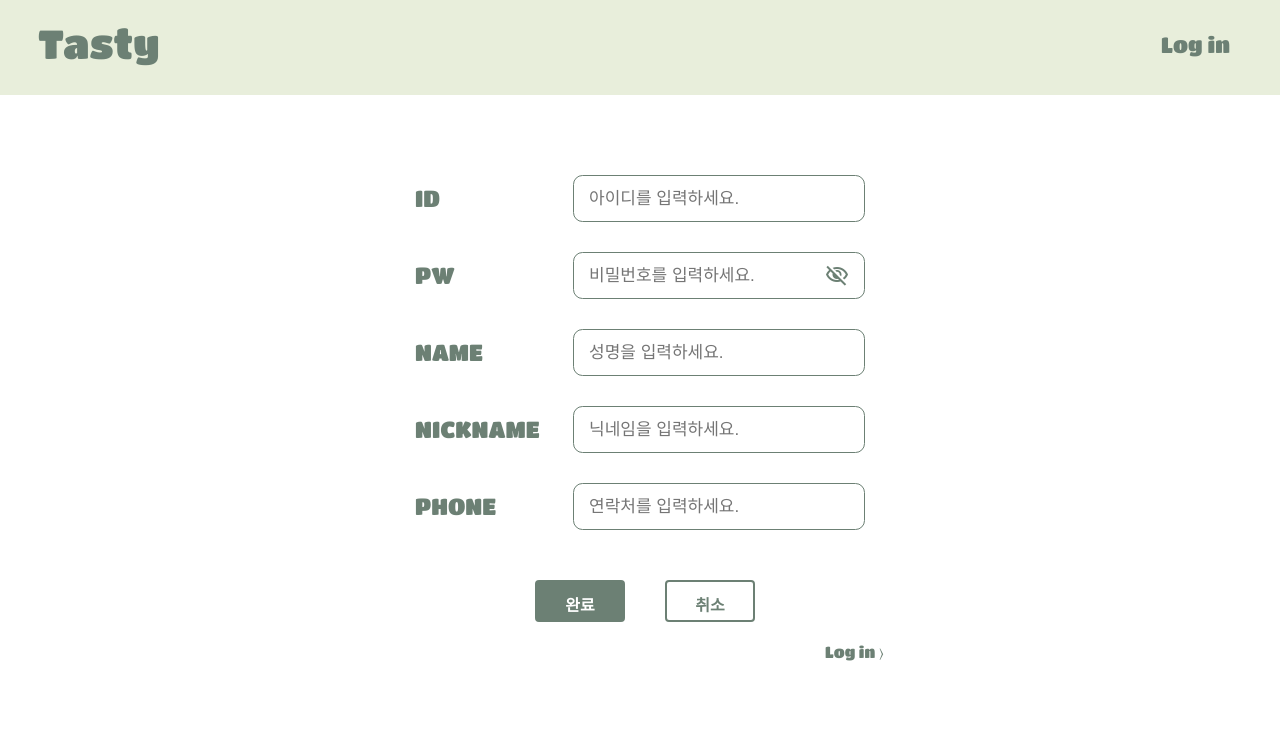
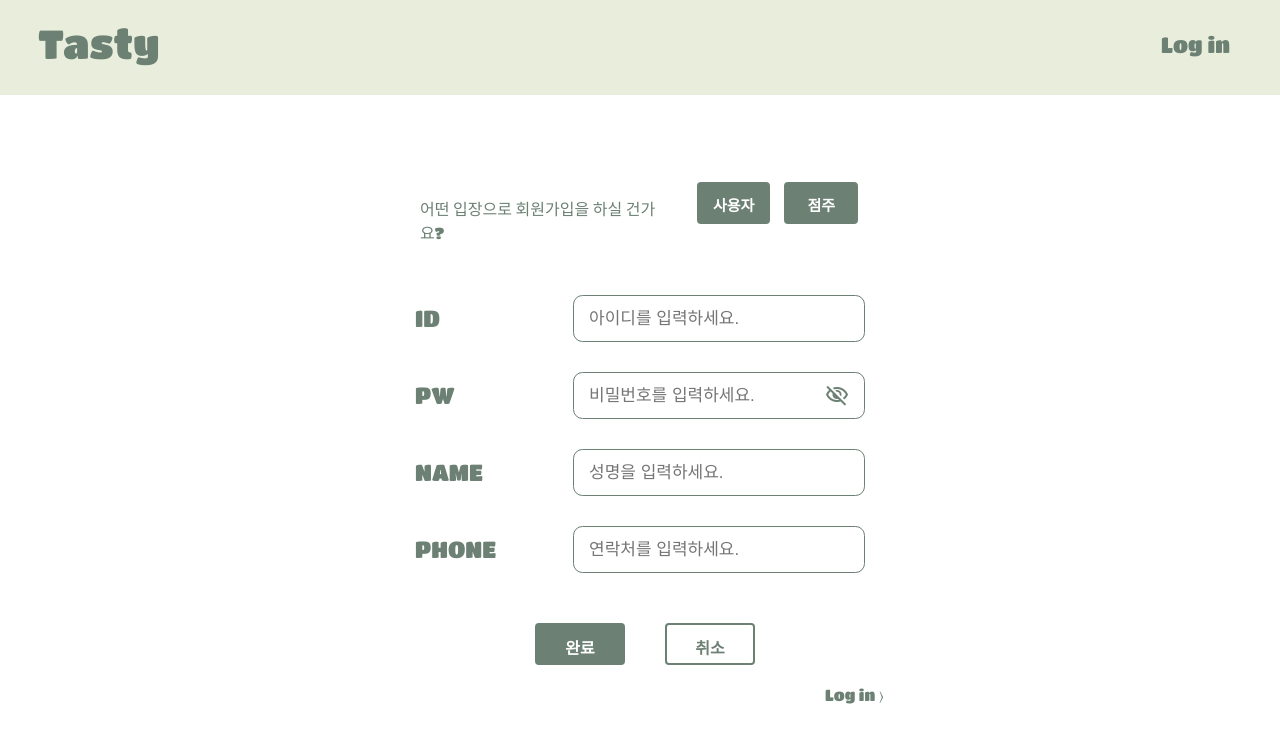
Before and after one commit to seung-mii/menu-recommendation, a React (Create React App) app: page /signup in a window 1280 px wide. Shown: the top 742 px of the page. Built offline with nearby package versions, Linux system fonts and the light colour scheme; no server answers.

Commit message:
feat : 회원가입 기능

```diff
--- a/src/Pages/Member/signup.js
+++ b/src/Pages/Member/signup.js
@@ -1,86 +1,131 @@
-import React, { useState, useEffect } from 'react';
+import React from 'react';
 import { Link } from 'react-router-dom';
+import { signup } from '../../service/ApiService';
 import styled from "styled-components";
 
-function Signup() {
-  const [pwState, setPwState] = useState(false);
-
-  const toggleIsOn = () => {
-    setPwState(!pwState);
+class Signup extends React.Component {
+  constructor(props) {
+    super(props);
+    this.handleSubmit = this.handleSubmit.bind(this);
+    this.state = {
+      showPassword: false,
+      user: false
+    };
   }
 
-  // const useConfirm = (message = null, onConfirm, onCancel) => {
-  //   if (!onConfirm || typeof onConfirm !== "function") {
-  //     return  <Link to="/"></Link>;
-  //   }
-  //   if (onCancel && typeof onCancel !== "function") {
-  //     return;
-  //   }
+  handleSubmit(event) {
+    event.preventDefault();
 
-  //   const confirmAction = () => {
-  //     if (window.confirm(message)) {
-  //       onConfirm();
-  //     } else {
-  //       onCancel();
-  //     }
-  //   };
+    const data = new FormData(event.target);
+    const userID = data.get("userID");
+    const password = data.get("password");
+    const name = data.get("name");
+    const nickname = data.get("nickname");
+    const phone = data.get("phone");
 
-  //   return confirmAction;
-  // };
+    // ApiService의 signin 메소드를 사용해 로그인
+    signup({ userID: userID, password: password, name: name, nickname: nickname, phone: phone }).then(
+      (response) => {
+        window.location.href = "/login";
+      }
+    );
+  }
 
-  // const modifyConfirm = () => {
-  //   console.log("수정했습니다.");
-  // }
-  // const cancelConfirm = () => {
-  //   console.log("취소했습니다.");
-  // }
+  toggleIsActive = () => {
+    this.setState({showPassword: !this.state.showPassword});
+  };
 
-  // const confirmModify = useConfirm(
-  //   "수정하시겠습니까?",
-  //   modifyConfirm,
-  //   cancelConfirm
-  // );
+  onUserClick = () => {
+    this.setState({ user: true });
+  }
+  onRepresentativeClick = () => {
+    this.setState({ user: false });
+  }
 
-  // const confirmCancel = useConfirm(
-  //   "취소하시겠습니까?",
-  //   modifyConfirm,
-  //   cancelConfirm
-  // );
+  render() {
+    const thisPwd = this.state.showPassword;
+    const IsUser = this.state.user;
 
     return (
       <Container>
-      <Form>
-        <Div $id>
+        <Form onSubmit={this.handleSubmit}>
+          <Div $top>
+            <Q>어떤 입장으로 회원가입을 하실 건가요?</Q>
+            <Button onClick={this.onUserClick} style={{ margin: "7px", width: "75px", fontSize: "15px"}}> 사용자 </Button>
+            <Button onClick={this.onRepresentativeClick} style={{ margin: "7px", width: "75px", fontSize: "15px"}}> 점주 </Button>
+          </Div>
+          <Div>
             <Title>ID</Title>
-          <Input type="text" placeholder="아이디를 입력하세요."/>
+            <Input
+              required
+              name="userID"
+              id="userID"
+              type="text"
+              placeholder="아이디를 입력하세요."
+            />
           </Div>
           <Div>
             <Title>PW</Title>
-          {pwState ? (
-            <Input type="text" placeholder="비밀번호를 입력하세요."/>
+            {thisPwd ? (
+              <Input
+                required
+                name="password"
+                id="password"
+                type="text"
+                placeholder="비밀번호를 입력하세요."
+              />
               ) : (
-            <Input type="password" placeholder="비밀번호를 입력하세요."/>
+              <Input
+                required
+                name="password"
+                id="password"
+                type="password"
+                placeholder="비밀번호를 입력하세요."
+              />
             )}
-          {pwState ? (
-            <Icon className="material-symbols-outlined" onClick={toggleIsOn}> visibility </Icon>
+            {thisPwd ? (
+              <Icon className="material-symbols-outlined" onClick={this.toggleIsActive}> visibility </Icon>
               ) : (
-            <Icon className="material-symbols-outlined" onClick={toggleIsOn}> visibility_off </Icon>
+              <Icon className="material-symbols-outlined" onClick={this.toggleIsActive}> visibility_off </Icon>
             )}
           </Div>
           <Div>
             <Title>NAME</Title>
-          <Input type="text" placeholder="성명을 입력하세요."/>
+            <Input
+              required
+              name="name"
+              id="name"
+              type="text"
+              placeholder="성명을 입력하세요."
+            />
           </Div>
+          {IsUser ? (
             <Div>
               <Title>NICKNAME</Title>
-          <Input type="text" placeholder="닉네임을 입력하세요."/>
+              <Input
+                required
+                name="nickname"
+                id="nickname"
+                type="text"
+                placeholder="닉네임을 입력하세요."
+              />
             </Div>
+          ) : (
+              <></>
+          )}
           <Div>
             <Title>PHONE</Title>
-          <Input type="number" maxLength='11' placeholder="연락처를 입력하세요." />
+            <Input
+              required
+              name="phone"
+              id="phone"
+              type="text"
+              maxLength='11'
+              placeholder="연락처를 입력하세요."
+            />
           </Div>
-        <Button> 완료 </Button>
-        <Button $primary> 취소 </Button>
+          <Button type="submit"> 완료 </Button>
+          <Link to="/"><Button $primary> 취소 </Button></Link>
           <Link
             to="/login"
             style={{ color: "#6c8074", marginLeft: "440px", textDecoration: "none"}}
@@ -91,6 +136,7 @@ function Signup() {
       </Container>
     );
   }
+}
 
 const Container = styled.div`
   font-family: 'Titan One', 'cursive';
@@ -100,13 +146,19 @@ const Div = styled.div`
   position: relative;
   display: flex;
   margin: 20px 30px 30px 30px;
-  margin-top: ${props => props.$id ? "80px" : "0px"};
-  justify-content: space-between;
+  margin-top: ${props => props.$top ? "80px" : "0px"};
+  justify-content: ${props => props.$top ? "none" : "space-between"};
 `
 
 const Form = styled.form`
   width: 510px;
   margin: 0 auto;
+`
+
+const Q = styled.p`
+  color: #6c8074;
+  margin-right: 13px;
+  padding: 5px;
 `
 
 const Title = styled.h3`
```
Lines whose indentation alone changed are shown as unchanged.
